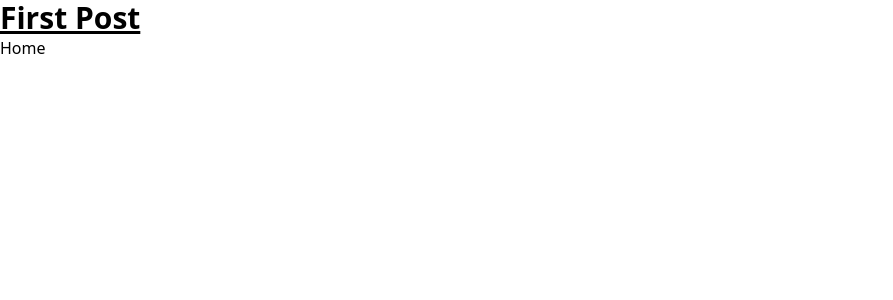
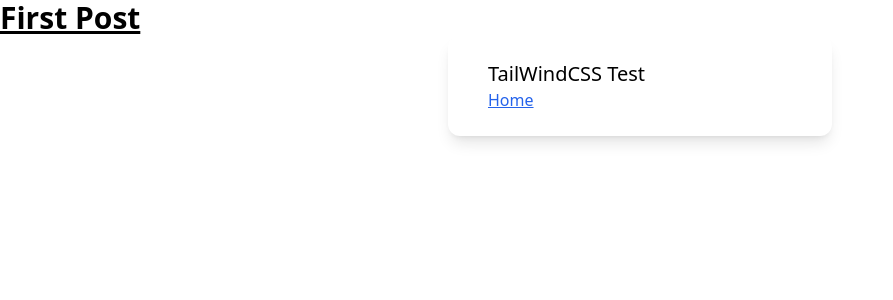
Before and after one commit to jamesdoth/tut-next-blog, a Next.js app: page /posts/first-post in a window 1280 px wide. Shown: the top 300 px of the page, without its empty margins (0-893 px from the left). Built offline with nearby package versions, Linux system fonts and the light colour scheme.

Commit message:
tailwind test card on firstpost

```diff
--- a/pages/posts/first-post.js
+++ b/pages/posts/first-post.js
@@ -1,16 +1,26 @@
-import Link from 'next/link'
+import Link from 'next/link';
 
 const FirstPost = () => {
   return (
     <>
-            <h1 className="text-3xl font-bold underline">First Post</h1>
+      <h1 className='text-3xl font-bold underline'>First Post</h1>
       <h2>
+        <div className='p-6 max-w-sm mx-auto bg-white rounded-xl shadow-lg flex items-center space-x-4'>
+          <div className='shrink-0'></div>
+          <div>
+            <div className='text-xl font-medium text-black'>
+              TailWindCSS Test
+            </div>
             <Link href='/'>
-                    <a>Home</a>
+              <p className='underline text-blue-600 hover:text-blue-800 visited:text-purple-600'>
+                Home
+              </p>
             </Link>
+          </div>
+        </div>
       </h2>
     </>
-    )
-}
+  );
+};
 
-export default FirstPost
+export default FirstPost;
```
Lines whose indentation alone changed are shown as unchanged.
